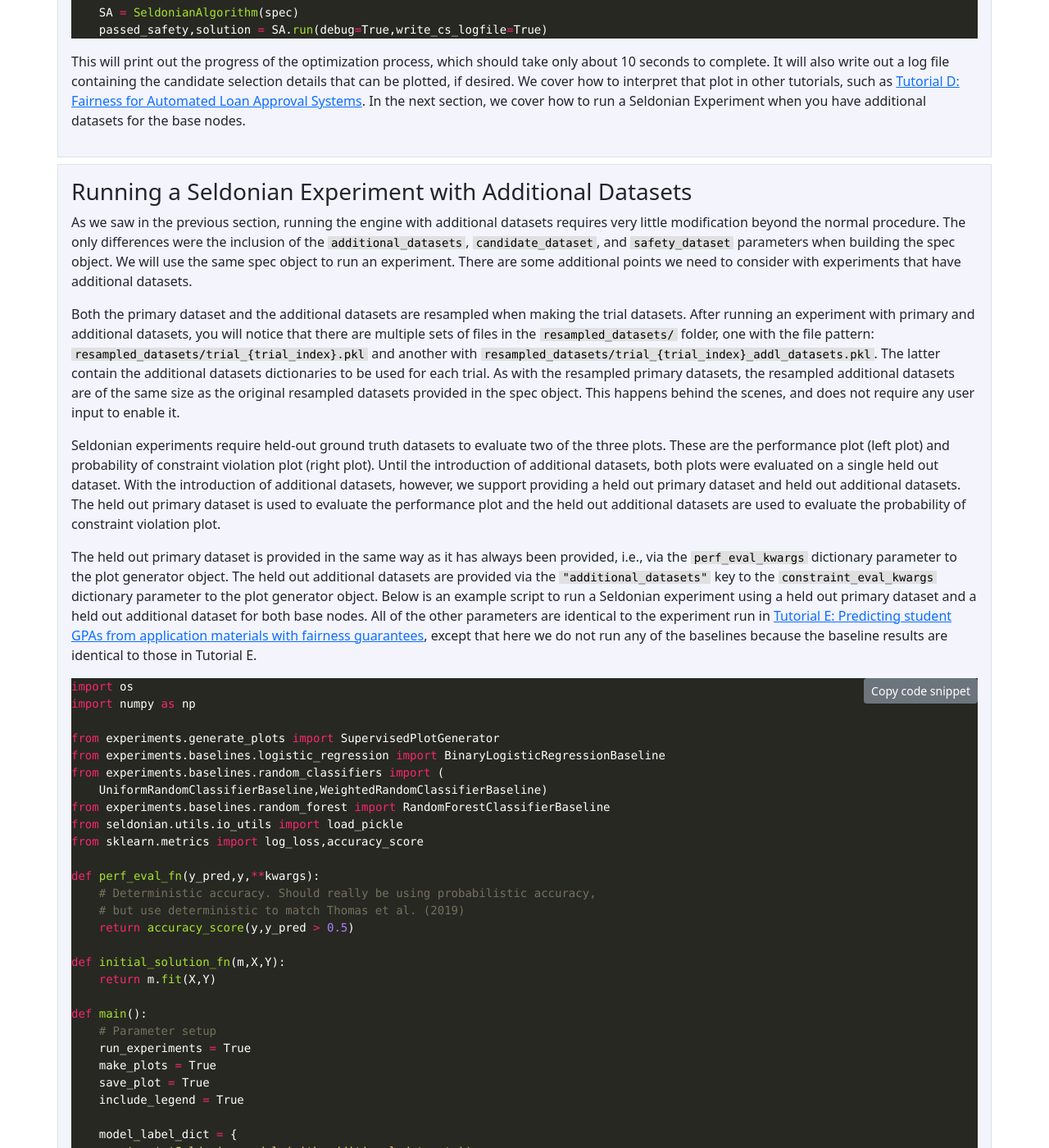
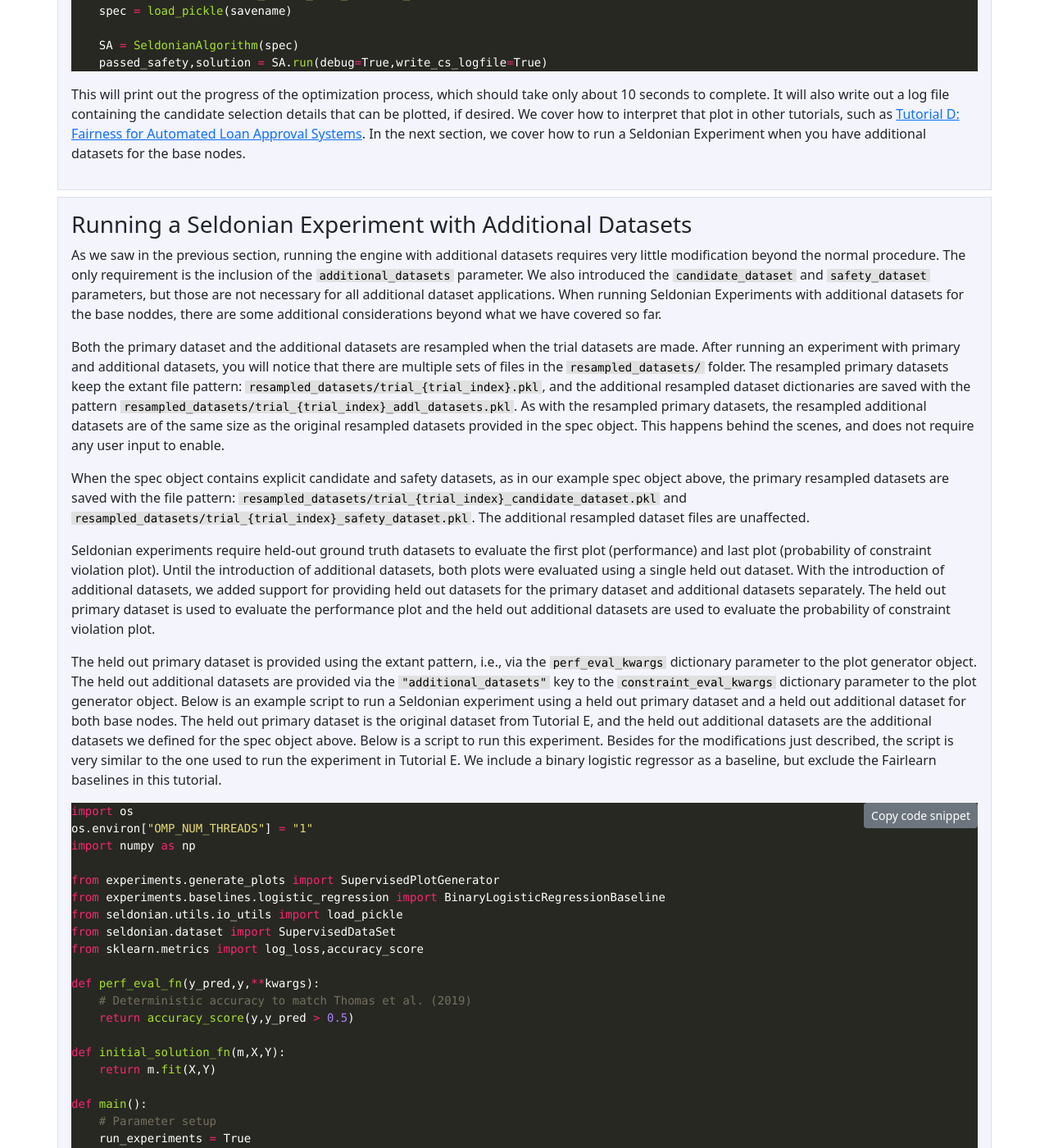
Before and after one commit to seldonian-framework/Tutorials, a Jekyll site: the page built from _tutorials/addl_datasets.md, in a window 1280 px wide and 1400 px high, scrolled down 8171 px. Shown: the whole window at 82% size. Built offline with Jekyll 4.4.1, drawn with Linux system fonts in a browser that asks for light colours; nearby versions of some CDN libraries; formulas are drawn with MathJax 3; some of the changed text lies outside the part shown.

Commit message:
make first draft of addl datasets tutorial live

```diff
--- a/_includes/header.html
+++ b/_includes/header.html
@@ -100,6 +100,8 @@
 
                             <li><a class="dropdown-item" href="{{ "/tutorials/parallelization_tutorial/" | relative_url}}"> (M) Efficient parallelization with the toolkit </a></li>
 
+                            <li><a class="dropdown-item" href="{{ "/tutorials/addl_datasets_tutorial/" | relative_url}}"> (N) Using multiple datasets with the toolkit </a></li>
+
 
                         </ul>
                     </li>
--- a/_tutorials/addl_datasets.md
+++ b/_tutorials/addl_datasets.md
@@ -8,7 +8,7 @@
 <!-- Main Container -->
 <div class="container p-3 my-2 border" style="background-color: #f3f4fc;">
 
-<h2 align="center" class="mb-3">Tutorial N: Using additional datasets for constraints </h2>
+<h2 align="center" class="mb-3">Tutorial N: Using multiple datasets with the toolkit </h2>
 
 <hr class="my-4">
 
@@ -43,7 +43,10 @@
 </p>
 
 <p>
-    <b>Note:</b> It is important to ensure that if there are shared data points between the primary dataset and additional datasets that no data points that are used in candidate selection for any purpose are used during the safety test. We leave this up to the user; there are no checks in the Seldonian Toolkit to ensure that no data are shared.
+    <b>Note 1:</b> It is important to ensure that if there are shared data points between the primary dataset and additional datasets that no data points that are used in candidate selection for any purpose are used during the safety test. We leave this up to the user; there are no checks in the Seldonian Toolkit to ensure that no data are shared.
+</p>
+<p>
+    <b>Note 2:</b> Additional datasets are currently only supported for Supervised Learning problems with the toolkit.
 </p>
 
 
@@ -424,19 +427,23 @@
 <div class="container p-3 my-2 border" style="background-color: #f3f4fc;">
 <h3 id="experiment"> Running a Seldonian Experiment with Additional Datasets </h3>
 <p>
-    As we saw in the previous section, running the engine with additional datasets requires very little modification beyond the normal procedure. The only differences were the inclusion of the <code class="codesnippet">additional_datasets</code>, <code class="codesnippet">candidate_dataset</code>, and <code class="codesnippet">safety_dataset</code> parameters when building the spec object. We will use the same spec object to run an experiment. There are some additional points we need to consider with experiments that have additional datasets.
+    As we saw in the previous section, running the engine with additional datasets requires very little modification beyond the normal procedure. The only requirement is the inclusion of the <code class="codesnippet">additional_datasets</code> parameter. We also introduced the <code class="codesnippet">candidate_dataset</code> and <code class="codesnippet">safety_dataset</code> parameters, but those are not necessary for all additional dataset applications. When running Seldonian Experiments with additional datasets for the base noddes, there are some additional considerations beyond what we have covered so far.
 </p>
 
 <p>
-    Both the primary dataset and the additional datasets are resampled when making the trial datasets. After running an experiment with primary and additional datasets, you will notice that there are multiple sets of files in the <code class="codesnippet">resampled_datasets/</code> folder, one with the file pattern: <code class="codesnippet">resampled_datasets/trial_{trial_index}.pkl</code> and another with <code class="codesnippet">resampled_datasets/trial_{trial_index}_addl_datasets.pkl</code>. The latter contain the additional datasets dictionaries to be used for each trial. As with the resampled primary datasets, the resampled additional datasets are of the same size as the original resampled datasets provided in the spec object. This happens behind the scenes, and does not require any user input to enable it.
+    Both the primary dataset and the additional datasets are resampled when the trial datasets are made. After running an experiment with primary and additional datasets, you will notice that there are multiple sets of files in the <code class="codesnippet">resampled_datasets/</code> folder. The resampled primary datasets keep the extant file pattern: <code class="codesnippet">resampled_datasets/trial_{trial_index}.pkl</code>, and the additional resampled dataset dictionaries are saved with the pattern <code class="codesnippet">resampled_datasets/trial_{trial_index}_addl_datasets.pkl</code>. As with the resampled primary datasets, the resampled additional datasets are of the same size as the original resampled datasets provided in the spec object. This happens behind the scenes, and does not require any user input to enable.
 </p>
 
 <p>
-    Seldonian experiments require held-out ground truth datasets to evaluate two of the three plots. These are the performance plot (left plot) and probability of constraint violation plot (right plot). Until the introduction of additional datasets, both plots were evaluated on a single held out dataset. With the introduction of additional datasets, however, we support providing a held out primary dataset and held out additional datasets. The held out primary dataset is used to evaluate the performance plot and the held out additional datasets are used to evaluate the probability of constraint violation plot.
+    When the spec object contains explicit candidate and safety datasets, as in our example spec object above, the primary resampled datasets are saved with the file pattern: <code class="codesnippet">resampled_datasets/trial_{trial_index}_candidate_dataset.pkl</code> and <code class="codesnippet">resampled_datasets/trial_{trial_index}_safety_dataset.pkl</code>. The additional resampled dataset files are unaffected.
 </p>
 
 <p>
-    The held out primary dataset is provided in the same way as it has always been provided, i.e., via the <code class="codesnippet">perf_eval_kwargs</code> dictionary parameter to the plot generator object. The held out additional datasets are provided via the <code class="codesnippet">"additional_datasets"</code> key to the <code class="codesnippet">constraint_eval_kwargs</code> dictionary parameter to the plot generator object. Below is an example script to run a Seldonian experiment using a held out primary dataset and a held out additional dataset for both base nodes. All of the other parameters are identical to the experiment run in <a href="{{ "/tutorials/science_GPA_tutorial" | relative_url }}">Tutorial E: Predicting student GPAs from application materials with fairness guarantees</a>, except that here we do not run any of the baselines because the baseline results are identical to those in Tutorial E.
+    Seldonian experiments require held-out ground truth datasets to evaluate the first plot (performance) and last plot (probability of constraint violation plot). Until the introduction of additional datasets, both plots were evaluated using a single held out dataset. With the introduction of additional datasets, we added support for providing held out datasets for the primary dataset and additional datasets separately. The held out primary dataset is used to evaluate the performance plot and the held out additional datasets are used to evaluate the probability of constraint violation plot.
+</p>
+
+<p>
+    The held out primary dataset is provided using the extant pattern, i.e., via the <code class="codesnippet">perf_eval_kwargs</code> dictionary parameter to the plot generator object. The held out additional datasets are provided via the <code class="codesnippet">"additional_datasets"</code> key to the <code class="codesnippet">constraint_eval_kwargs</code> dictionary parameter to the plot generator object. Below is an example script to run a Seldonian experiment using a held out primary dataset and a held out additional dataset for both base nodes. The held out primary dataset is the original dataset from Tutorial E, and the held out additional datasets are the additional datasets we defined for the spec object above. Below is a script to run this experiment. Besides for the modifications just described, the script is very similar to the one used to run the experiment in Tutorial E. We include a binary logistic regressor as a baseline, but exclude the Fairlearn baselines in this tutorial.
 </p>
 
 
@@ -444,19 +451,17 @@
 <input type="button" style="float: right" class="btn btn-sm btn-secondary" onclick="copy2Clipboard(this)" value="Copy code snippet">
 {% highlight python %}
 import os
+os.environ["OMP_NUM_THREADS"] = "1"
 import numpy as np
 
 from experiments.generate_plots import SupervisedPlotGenerator
 from experiments.baselines.logistic_regression import BinaryLogisticRegressionBaseline
-from experiments.baselines.random_classifiers import (
-    UniformRandomClassifierBaseline,WeightedRandomClassifierBaseline)
-from experiments.baselines.random_forest import RandomForestClassifierBaseline
 from seldonian.utils.io_utils import load_pickle
+from seldonian.dataset import SupervisedDataSet
 from sklearn.metrics import log_loss,accuracy_score
 
 def perf_eval_fn(y_pred,y,**kwargs):
-    # Deterministic accuracy. Should really be using probabilistic accuracy,
-    # but use deterministic to match Thomas et al. (2019)
+    # Deterministic accuracy to match Thomas et al. (2019)
     return accuracy_score(y,y_pred > 0.5)
 
 def initial_solution_fn(m,X,Y):
@@ -467,7 +472,7 @@
     run_experiments = True
     make_plots = True
     save_plot = True
-    include_legend = True
+    include_legend = False
 
     model_label_dict = {
         'qsa':'Seldonian model (with additional datasets)',
@@ -478,28 +483,28 @@
     n_trials = 20
     data_fracs = np.logspace(-4,0,15)
     n_workers = 8
-    results_dir = f'results/test_demographic_parity'
+    results_dir = f'results/demographic_parity_nodups'
     plot_savename = os.path.join(results_dir,f'gpa_{constraint_name}_{performance_metric}.png')
 
-    verbose=True
+    verbose=False
 
     # Load spec
-    specfile = f'specfiles/demographic_parity_addl_datasets.pkl'
+    specfile = f'specfiles/demographic_parity_addl_datasets_nodups.pkl'
     spec = load_pickle(specfile)
-
     os.makedirs(results_dir,exist_ok=True)
 
-    # Use entire original primary dataset as ground truth for test set
-    dataset = spec.dataset
-    test_features = dataset.features
-    test_labels = dataset.labels
+    # Combine primary candidate and safety datasets to be used as ground truth for performance plotd
+    test_dataset = spec.candidate_dataset + spec.safety_dataset
+
+    test_features = test_dataset.features
+    test_labels = test_dataset.labels
 
     # Setup performance evaluation function and kwargs
     perf_eval_kwargs = {
         'X':test_features,
         'y':test_labels,
         'performance_metric':performance_metric
-        }
+    }
 
     # Use original additional_datasets as ground truth (for evaluating safety)
     constraint_eval_kwargs = {}
@@ -516,22 +521,29 @@
         constraint_eval_kwargs=constraint_eval_kwargs,
         results_dir=results_dir,
         perf_eval_kwargs=perf_eval_kwargs,
-        )
+    )
 
     if run_experiments:
+
+        # Logistic regression baseline
+        lr_baseline = BinaryLogisticRegressionBaseline()
+        plot_generator.run_baseline_experiment(
+            baseline_model=lr_baseline,verbose=False)
 
         # Seldonian experiment
         plot_generator.run_seldonian_experiment(verbose=verbose)
 
 
     if make_plots:
-        plot_generator.make_plots(fontsize=12,legend_fontsize=8,
+        plot_generator.make_plots(
+            tot_data_size=test_dataset.num_datapoints,
+            fontsize=12,
+            legend_fontsize=8,
             performance_label=performance_metric,
             include_legend=include_legend,
             model_label_dict=model_label_dict,
             save_format="png",
             savename=plot_savename if save_plot else None)
-
 
 if __name__ == "__main__":
     main()
@@ -544,21 +556,23 @@
 <div align="center">
     <figure>
         <img src="{{ "/assets/img/additional_datasets_tutorial/gpa_demographic_parity_accuracy.png" | relative_url}}" class="img-fluid mt-4" style="width: 90%"  alt="Disparate impact">
-        <figcaption align="left"> <b>Figure 1</b> - The three plots of a Seldonian Experiment for  the GPA classification problem studied in this tutorial. </figcaption>
+        <figcaption align="left"> <b>Figure 1</b> - The three plots of a Seldonian Experiment for the modified GPA classification problem studied in this tutorial.   </figcaption>
     </figure>
 </div>
 <p>
-The three plots shown in Figure 1 are similar to the Quasi-Seldonian algorithm curve in the demographic parity plot shown in Figure 1 of Tutorial E. The difference
+The three plots in Figure 1 are similar to the demographic parity plot shown in Figure 1 of Tutorial E, as expected. The main difference is that it appears that more data are needed to achieve a high probability of solution (middle). However, care must be taken when interpreting these three plots when additional datasets are used. The "Amount of Data" label for the horizontal axes refers to the amount of data in the <b>primary dataset</b> for a given data fraction, and gives no indication of the size of additional dataset. One can derive the size of the additional datasets used in any given trial by knowing the total size of the additional datasets and multiplying it by the data fraction. The additional dataset is 30% the size of the full GPA dataset, for reference. For a data fraction of 0.5, for example, the "Amount of Data" would be half the size of the primary dataset, or 43303*0.5 = 21651. For the same data fraction, the size of the additional dataset is 30% of this, or only about 6500. This is why is appears to take more data to achieve the same probability of solution as the experiment in Tutorial E.
 </p>
-<p>
-The largest differences between our experiments and those done by Thomas et al. are in the Fairlearn results. The newer Fairlearn models that we ran achieve near-optimal accuracy with almost any amount of data. The older Fairlearn models never reached optimal accuracy in the experiments performed by Thomas et al. The Fairlearn API has changed considerably since Thomas et al. used it, and more fairness constraints can be included in their models. That being said, their models continue to violate the fairness constraints. In particular, the disparate impact constraint is violated with high probability over the most of the sample sizes considered. This is not surprising given that the Fairlearn models do not have a safety test; their models make no guarantee that they will not violate the constraints on unseen data.
-</p>
+
 </div>
 
 <div class="container p-3 my-2 border" style="background-color: #f3f4fc;">
 <h3 id="summary">Summary</h3>
 <p>
-In this tutorial, we demonstrated how to use the Seldonian Toolkit to recreate the analysis performed by Thomas et al. (2019) using the GPA classification dataset. In particular, we sought to recreate their Figure 3. We showed how to format the dataset so that it can be used in the Seldonian Toolkit. Using the same five fairness constraints that Thomas et al. (2019) considered, we ran a Seldonian Experiment for each constraint. We produced the three plots: accuracy, solution rate, and failure rate, finding similar overall trends as Thomas et al. The quasi-Seldonian algorithms we ran slightly outperformed those run by Thomas et al. (2019), but in general were very similar. The main differences we found were in the Fairlearn models. The differences we observed are easily explained by updates to the Fairlearn API that took place since 2019. Due to compatibility issues, we were unable to use the same Fairlearn API version as Thomas et al. with the newer Python versions required by the Seldonian Toolkit.
+In this tutorial, we demonstrated how to use additional datasets for bounding base nodes. This feature could be useful in scenarios where only a fraction of their data have sensitive attributes. This feature can also be used with completely different datasets for the primary objective and the base nodes. This can be useful when fine-tuning large models subject to behavioral constraints, where one wants to use a pre-existing loss function as the primary objective and custom behavioral constraints.
+</p>
+
+<p>
+We demonstrated how to specify additional datasets when building the specification object. We also showed how to use another new feature where the candidate and safety sets are specified explicitly. This feature can be useful on its own (i.e., without using additional datasets), but is particularly helpful when one wants to ensure that there are no shared data points between candidate data and safety data across primary and additional datasets. We first ran the Seldonian Engine using the modified spec object. Then, we ran a Seldonian Experiment, demonstrating how to specify held out datasets when one has additional datasets. We pointed out that interpreting the three plots of a Seldonian Experiment is more complicated when additional datasets are used, as evidenced by the apparent difference betwen the middle plot in Figure 1 compared to the same plot in Tutorial E.
 </p>
 
 </div>
```
Also changed, not shown: _tutorials/parallel_tutorial.md (+2 -0 lines), tutorials.md (+4 -0 lines), assets/img/additional_datasets_tutorial/gpa_demographic_parity_accuracy.png.
